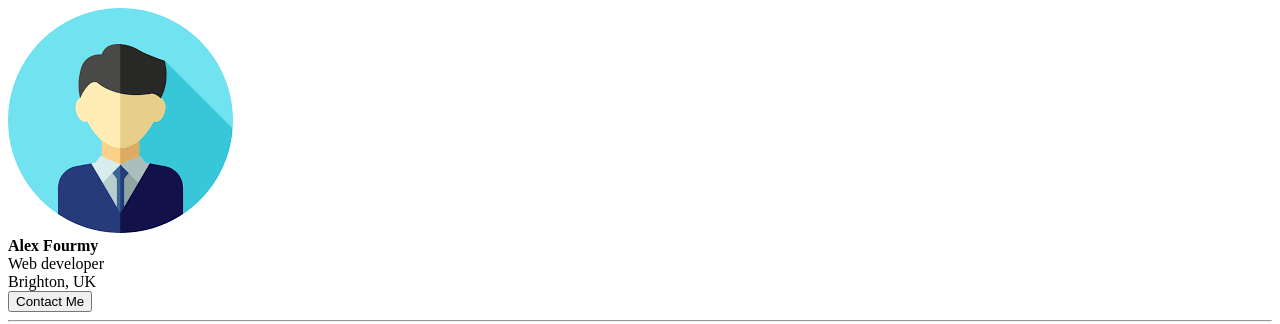
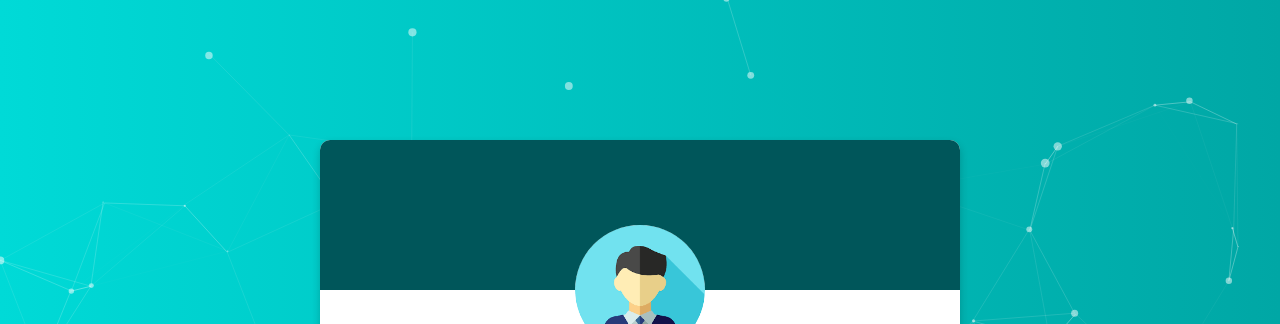
Before and after one commit to a4my/businesscard, a website: page index.html in a window 1280 px wide. Shown: the top 324 px of the page. Drawn offline with nearby package versions, Linux system fonts and the light colour scheme; the site is published under a folder, as on GitHub Pages, so addresses that start at the root find nothing.

Commit message:
Update index.html

```diff
--- a/index.html
+++ b/index.html
@@ -6,8 +6,8 @@
 
   <link rel="stylesheet" href="https://cdnjs.cloudflare.com/ajax/libs/animate.css/4.1.1/animate.min.css"/>
   <link rel="icon" type="image/png" sizes="32x32" href="./images/favicon-32x32.png">
-  <link rel="stylesheet" href="/index.css" type="text/css">
-  <link rel="stylesheet" href="/queries.css" type="text/css">
+  <link rel="stylesheet" href="index.css" type="text/css">
+  <link rel="stylesheet" href="queries.css" type="text/css">
   <link href='https://fonts.googleapis.com/css?family=Lato' rel='stylesheet'>
 
   <title>Alex Fourmy Business Card</title>
@@ -58,7 +58,7 @@
   </div>
 
   <script src="./particles.js-master/particles.js"></script>
-  <script src="/index.js"></script>
+  <script src="index.js"></script>
   <script src="https://kit.fontawesome.com/e27db2b71c.js" crossorigin="anonymous"></script>
 
 </body>
```
